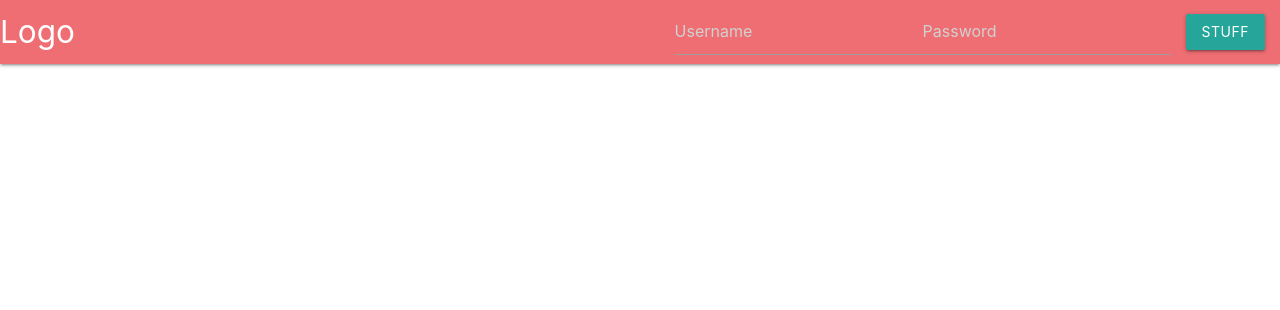
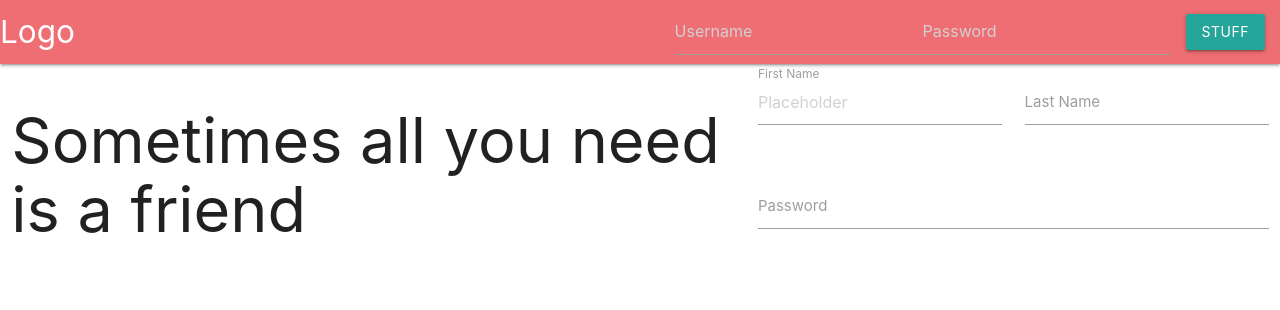
Before and after one commit to TalkTonic/Webapp, a plain HTML site: page index.html in a window 1280 px wide. Drawn offline with nearby package versions, Linux system fonts and the light colour scheme.

Commit message:
updated index

```diff
--- a/index.html
+++ b/index.html
@@ -19,13 +19,40 @@
 			  <li>
 				<a id="submit" class="waves-effect waves-light btn">Stuff</a>
 			  </li>
-
 			</ul>
 		  </div>
 		</nav>
-		<div>
+		<div id="parent" class="row">
+			<div id="info" class="col s7">
+				<h1>Sometimes all you need is a friend</h1>
+			</div>
+			<div id="register" class="col s5">
+			  <div class="row">
+				<form class="col s12">
+				  <div class="row">
+					<div class="input-field col s6">
+					  <input placeholder="Placeholder" id="first_name" type="text" class="validate">
+					  <label for="first_name">First Name</label>
+					</div>
+					<div class="input-field col s6">
+					  <input id="last_name" type="text" class="validate">
+					  <label for="last_name">Last Name</label>
+					</div>
+				  </div>
+				  <div class="row">
+					<div class="input-field col s12">
+					  <input id="password" type="password" class="validate">
+					  <label for="password">Password</label>
+					</div>
+				  </div>
+				</form>
+			  </div>
+			</div>
 		</div>
 		<script>
+			var bodyHeight = window.innerHeight;
+			$('#parent').height(bodyHeight - ($('#parent').position().top));
+
 			$('#submit').click(function() {
 				var username = $('#username').val();
 				var password = $('#password').val();
```
Also changed, not shown: 3 other files.
